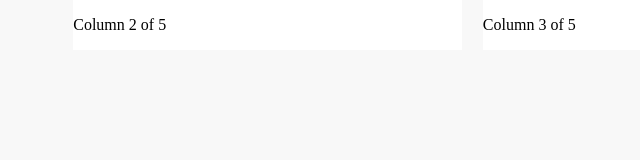
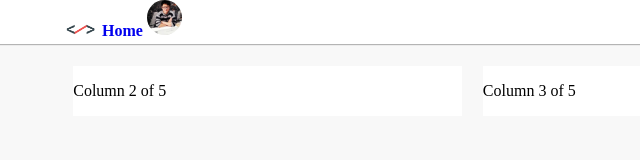
Before and after one commit to hackhub-education/web-tweet-static, a plain HTML site: page index.html in a window 1280 px wide. Shown: the whole page, without its empty margins (65-705 px from the left). Drawn offline with Linux system fonts and the light colour scheme.

Commit message:
add nav bar

```diff
--- a/css/main.css
+++ b/css/main.css
@@ -1,7 +1,46 @@
 body {
     background-color: #F8F8F8;
+    padding-top: 66px;
+}
+
+a {
+    text-decoration: none;
+    font-weight: bold;
 }
 
 .bg-white {
     background-color: #FFF;
 }
+
+.nav-bar {
+    height: 44px;
+    width: 100%;
+    background-color: #FFF;
+    box-shadow: 0px 0px 1px 1px #B4B4B4;
+    position: fixed;
+    top: 0;
+}
+
+.nav-bar ul {
+    margin: 0;
+    display: inline;
+    padding: 0;
+}
+
+.nav-bar li {
+    display: inline;
+    vertical-align: middle;
+}
+
+.avatar-sm {
+    border-radius: 50%;
+    width: 35px;
+}
+
+.logo {
+    width: 35px;
+}
+
+.inline {
+    display: inline;
+}
--- a/index.html
+++ b/index.html
@@ -10,6 +10,17 @@
     <link rel="stylesheet" type="text/css" media="screen" href="css/main.css">
 </head>
 <body>
+    <nav class="nav-bar">
+        <div class="container">
+            <ul>
+                <li><a href="index.html"><img class="logo" src="img/webdxd.png" alt="webdxd"></a></li>
+                <li><a href="index.html">Home</a></li>
+            </ul>
+            <div class="inline">
+                <img class="avatar-sm" src="img/avatar.jpg" alt="avatar">
+            </div>
+        </div>
+    </nav>
     <div class="container">
         <div class="col-2of5 bg-white">
             <p>Column 2 of 5</p>
```
Also changed, not shown: img/avatar.jpg (added), img/webdxd.png (added), 1 other file.
